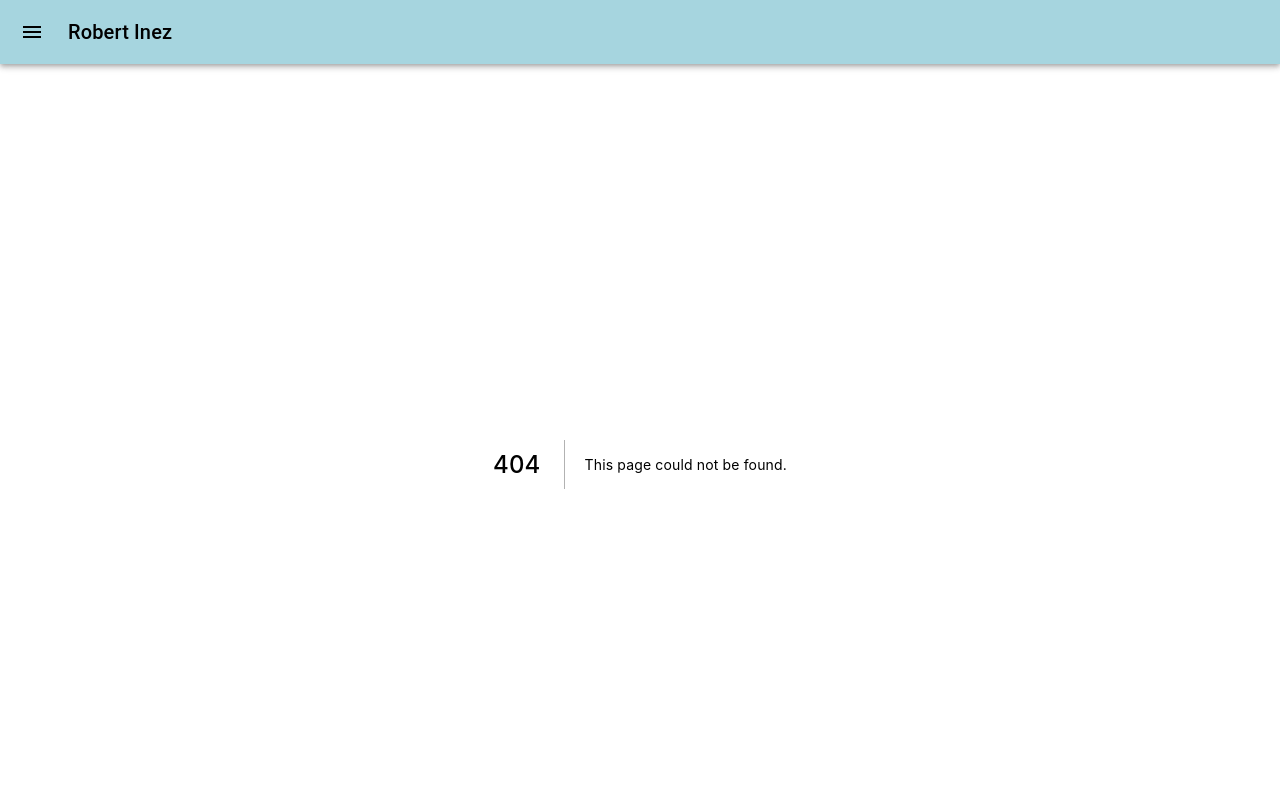
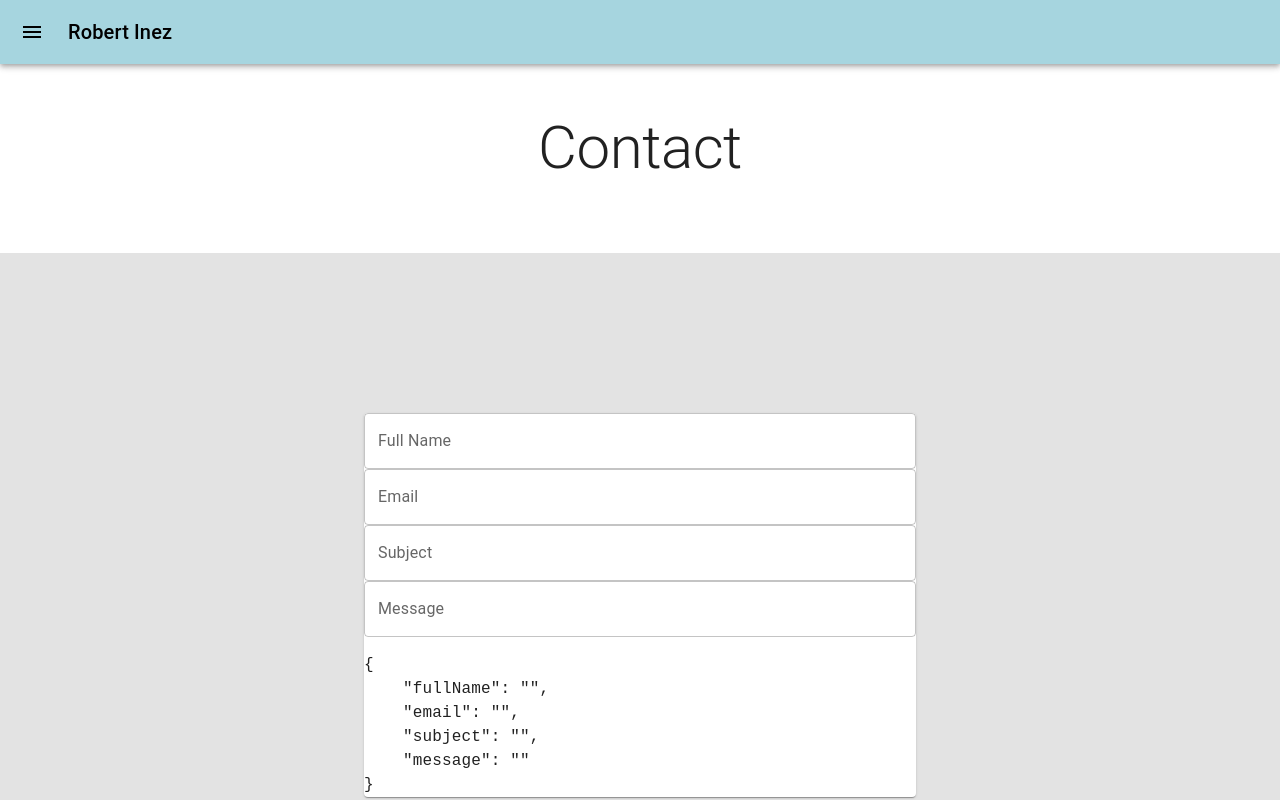
Before and after one commit to Rinez71/portfolio-mk2, a Next.js app in the folder frontend/: page /contact in a window 1280 px wide. Before the commit this address had no page. Shown: the top 800 px of the page. Built offline with nearby package versions, Linux system fonts and the light colour scheme; a web font is replaced by a local one.

Commit message:
added clickaway listener, started work on contact form

```diff
--- a/frontend/components/Footer/Footer.tsx
+++ b/frontend/components/Footer/Footer.tsx
@@ -2,9 +2,7 @@
 /** @jsx jsx */
 import React from 'react';
 import { css, jsx } from '@emotion/react';
-import LinkedInIcon from '@material-ui/icons/LinkedIn';
-import GitHubIcon from '@material-ui/icons/GitHub';
-import { makeStyles } from '@material-ui/core/styles';
+import { LinkedIn, GitHub } from '@mui/icons-material';
 
 const footer = css({
   width: '100%',
@@ -34,7 +32,7 @@ const Footer: React.FC = () => {
           rel='noopener noreferrer'
           css={footerLink}
         >
-          <LinkedInIcon fontSize='large' />
+          <LinkedIn fontSize='large' />
         </a>
         <a
           href='https://vercel.com?utm_source=create-next-app&utm_medium=default-template&utm_campaign=create-next-app'
@@ -42,7 +40,7 @@ const Footer: React.FC = () => {
           rel='noopener noreferrer'
           css={footerLink}
         >
-          <GitHubIcon fontSize='large' />
+          <GitHub fontSize='large' />
         </a>
       </footer>
     </>
--- a/frontend/components/Navigation/Navbar.tsx
+++ b/frontend/components/Navigation/Navbar.tsx
@@ -29,6 +29,7 @@ import {
   HourglassFull,
   Email,
 } from '@mui/icons-material';
+import ClickAwayListener from '@mui/material/ClickAwayListener';
 
 const drawerWidth = 240;
 
@@ -107,6 +108,7 @@ export const Navbar: React.FC = () => {
   return (
     <>
       <CssBaseline />
+      <ClickAwayListener onClickAway={handleDrawerClose}>
         <AppBar position='relative' open={open} className={styles.navbar}>
           <Toolbar>
             <IconButton
@@ -123,6 +125,7 @@ export const Navbar: React.FC = () => {
             </Typography>
           </Toolbar>
         </AppBar>
+      </ClickAwayListener>
       <Drawer
         sx={{
           width: drawerWidth,
--- a/frontend/package.json
+++ b/frontend/package.json
@@ -15,12 +15,14 @@
     "@mui/lab": "^5.0.0-alpha.47",
     "@mui/material": "^5.0.0",
     "@mui/styles": "^5.0.0",
+    "formik": "^2.2.9",
     "next": "11.1.0",
     "react": "17.0.2",
     "react-dom": "17.0.2",
     "react-typing-animation": "^1.6.2",
     "react-vertical-timeline-component": "^3.3.3",
-    "typewriter-effect": "^2.18.0"
+    "typewriter-effect": "^2.18.0",
+    "yup": "^0.32.9"
   },
   "devDependencies": {
     "@emotion/babel-plugin": "^11.3.0",
--- a/frontend/pages/about.tsx
+++ b/frontend/pages/about.tsx
@@ -14,13 +14,14 @@ export const container = css({
 
 export const background = css({
   backgroundColor: '#E3E3E3',
+  display: 'flex',
 });
 
 const About: NextPage = () => {
   return (
     <>
       <CssBaseline />
-      <Header header='About'/>
+      <Header header='About' />
       <main css={background}>
         <Container css={container}>
           <Grid
@@ -50,8 +51,8 @@ const About: NextPage = () => {
               <Typography variant='body1' gutterBottom>
                 Spending 4 years in the Marine Corps I have developed
                 indispensable traits and a great work ethic. I strive to live
-                  with a growth mindset knowing that I can always learn
-                  something new and always improve my abilities.
+                with a growth mindset knowing that I can always learn something
+                new and always improve my abilities.
               </Typography>
               <Typography variant='body1' align='center'>
                 {' '}
--- /dev/null
+++ b/frontend/pages/contact.tsx
@@ -0,0 +1,101 @@
+/** @jsxRuntime classic */
+/** @jsx jsx */
+import { css, jsx } from '@emotion/react';
+import {
+  Container,
+  CssBaseline,
+  Grid,
+  Typography,
+  TextField,
+  Paper,
+} from '@mui/material';
+import React from 'react';
+import Header from '../components/Layout/Header';
+import { background, container } from './about';
+import {
+  Formik,
+  FormikHelpers,
+  FormikProps,
+  Form,
+  Field,
+  FieldProps,
+} from 'formik';
+
+interface ContactForm {
+  fullName: string;
+  email: string;
+  subject: string;
+  message: string;
+}
+
+const initialValues: ContactForm = {
+  fullName: '',
+  email: '',
+  subject: '',
+  message: '',
+};
+
+interface ContactProps {}
+
+const Contact: React.FC<ContactProps> = ({}) => {
+  return (
+    <>
+      <CssBaseline />
+      <Header header='Contact' />
+      <main css={background}>
+        <Container css={container}>
+          <Grid
+            container
+            justifyContent='center'
+            alignItems='center'
+            spacing={6}
+            direction='row'
+          >
+            <Grid item md={6}>
+              <Paper>
+                <Formik initialValues={initialValues} onSubmit={() => {}}>
+                  {({ values }) => (
+                    <Form>
+                      <Field
+                        name='fullName'
+                        placeholder='Paul Fernandez'
+                        as={TextField}
+                        label='Full Name'
+                        fullWidth
+                      />
+                      <Field
+                        name='email'
+                        type='email'
+                        placeholder='Email'
+                        as={TextField}
+                        label='Email'
+                        fullWidth
+                      />
+                      <Field
+                        name='subject'
+                        placeholder='Subject'
+                        as={TextField}
+                        label='Subject'
+                        fullWidth
+                      />
+                      <Field
+                        name='message'
+                        placeholder='Message'
+                        as={TextField}
+                        label='Message'
+                        fullWidth
+                      />
+                      <pre>{JSON.stringify(values, null, 4)}</pre>
+                    </Form>
+                  )}
+                </Formik>
+              </Paper>
+            </Grid>
+          </Grid>
+        </Container>
+      </main>
+    </>
+  );
+};
+
+export default Contact;
```
Also changed, not shown: 1 other file (tests, documents, lock files or other folders). Lines whose indentation alone changed are shown as unchanged.
